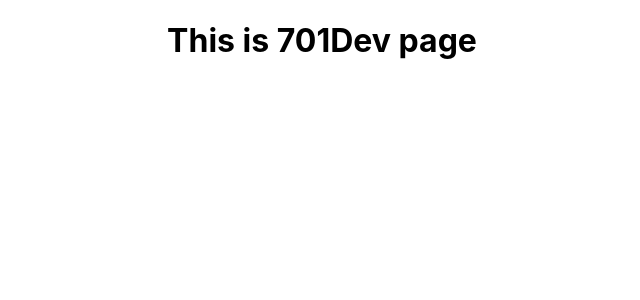
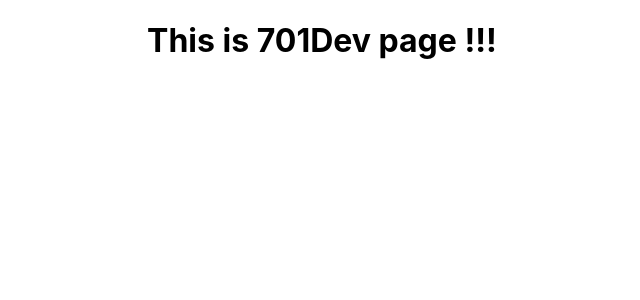
Before and after one commit to ziddou701/701dev, a React (Create React App) app: page / in a window 1280 px wide. Shown: the top 300 px of the page, without its empty margins (318-958 px from the left). Built offline with nearby package versions, Linux system fonts and the light colour scheme.

Commit message:
just trying out this feature

```diff
--- a/src/App.js
+++ b/src/App.js
@@ -3,7 +3,7 @@ import './App.css';
 function App() {
   return (
     <div className="App">
-      <h1>This is 701Dev page</h1>
+      <h1>This is 701Dev page !!!</h1>
     </div>
   );
 }
```
